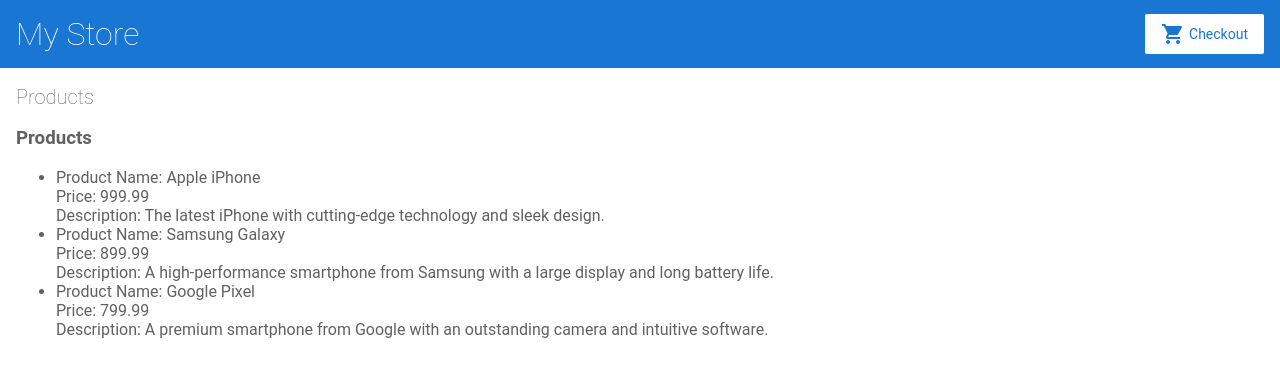
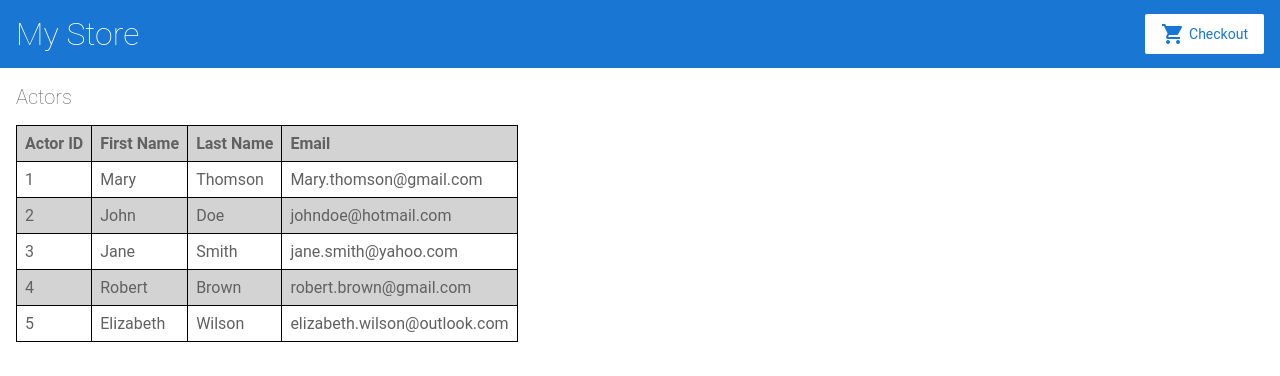
Before and after one commit to muhanad230123/angular-vfruav-4yfwsf, an Angular app: page / in a window 1280 px wide. Shown: the top 376 px of the page. Built offline with nearby package versions, Linux system fonts and the light colour scheme.

Commit message:
Sakila actors details

```diff
--- a/src/app/product-list/product-list.component.css
+++ b/src/app/product-list/product-list.component.css
@@ -1,5 +1,22 @@
 
+table {
+    width: 100%;
+    border-collapse: collapse;
+  }
 
+  th, td {
+    border: 1px solid black;
+    padding: 8px;
+    text-align: left;
+  }
+
+  th {
+    background-color: lightgray;
+  }
+
+  tr:nth-child(even) {
+    background-color: lightgray;
+  }
 /*
 Copyright Google LLC. All Rights Reserved.
 Use of this source code is governed by an MIT-style license that
--- a/src/app/product-list/product-list.component.html
+++ b/src/app/product-list/product-list.component.html
@@ -1,12 +1,33 @@
-<h2>Products</h2>
-<h3>Products</h3>
-<ul>
+<h2>Actors</h2>
+
+<!-- <ul>
   <li *ngFor="let product of products">
     Product Name: {{ product.product_name }} <br>
     Price: {{ product.price }} <br>
     Description: {{ product.description }}
   </li>
-</ul>
+</ul> -->
+
+<table>
+  <thead>
+    <tr>
+      <th>Actor ID</th>
+      <th>First Name</th>
+      <th>Last Name</th>
+      <th>Email</th>
+    </tr>
+  </thead>
+  <tbody>
+    <tr *ngFor="let actor of sakila">
+      <td>{{actor.Actor_id}}</td>
+      <td>{{actor.First_name}}</td>
+      <td>{{actor.Last_name}}</td>
+      <td>{{actor.Email}}</td>
+    </tr>
+  </tbody>
+</table>
+
+
 
 <!--
 Copyright Google LLC. All Rights Reserved.
--- a/src/app/product-list/product-list.component.ts
+++ b/src/app/product-list/product-list.component.ts
@@ -33,6 +33,39 @@
     },
   ];
 
+  sakila = [
+    {
+      Actor_id: 1,
+      First_name: 'Mary',
+      Last_name: 'Thomson',
+      Email:'Mary.thomson@gmail.com',
+    },
+    {
+      Actor_id: 2,
+      First_name: 'John',
+      Last_name: 'Doe',
+      Email:'johndoe@hotmail.com',
+    },
+    {
+      Actor_id: 3,
+      First_name: 'Jane',
+      Last_name: 'Smith',
+      Email:'jane.smith@yahoo.com',
+    },
+    {
+      Actor_id: 4,
+      First_name: 'Robert',
+      Last_name: 'Brown',
+      Email:'robert.brown@gmail.com',
+    },
+    {
+      Actor_id: 5,
+      First_name: 'Elizabeth',
+      Last_name: 'Wilson',
+      Email:'elizabeth.wilson@outlook.com',
+    }
+  ];
+
   share() {
     window.alert('The product has been shared!');
   }
```
